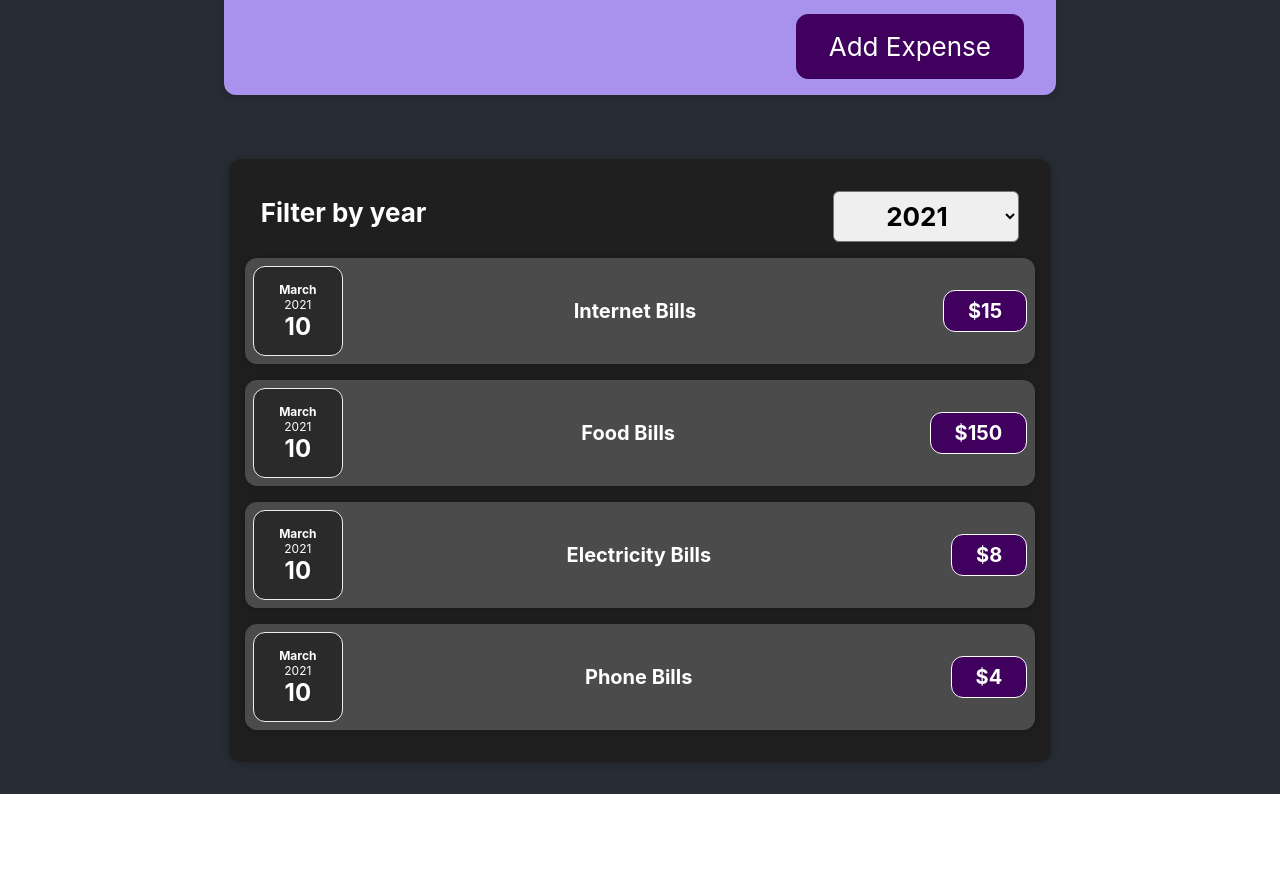
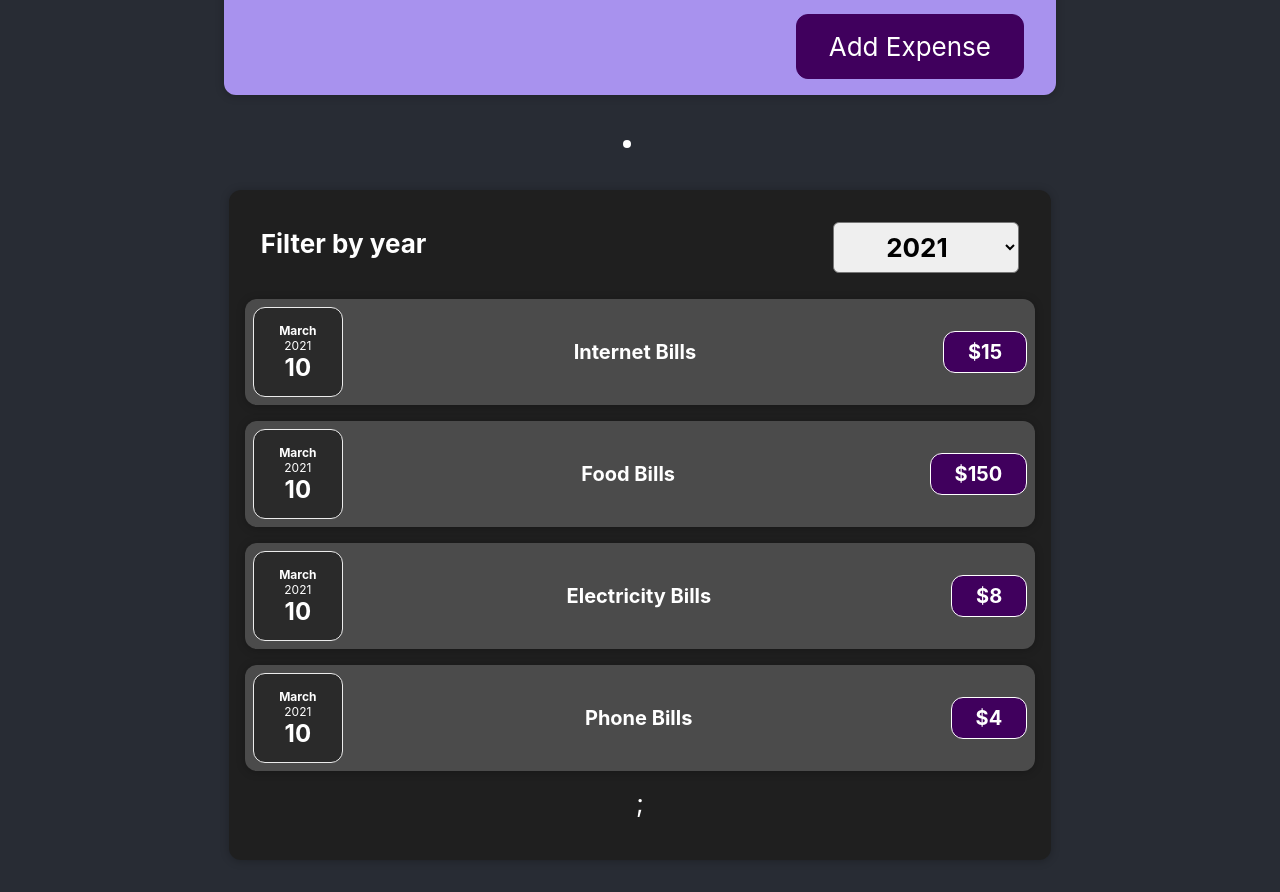
Before and after one commit to sritaj/ReactJS-ExpensesTracker, a React (Create React App) app: page / in a window 1280 px wide. Shown: the part 244-1136 px from the top of the page. Before the commit the page ends 1038 px from the top, so only its background shows below. Built offline with nearby package versions, Linux system fonts and the light colour scheme.

Commit message:
Seggregated Filter logic in separate js files and added relevant css, updated divs to li in Expenses and used the ExpensesList custom component to render the Expenses using props

```diff
--- a/src/components/Expenses/Expenses.js
+++ b/src/components/Expenses/Expenses.js
@@ -3,6 +3,7 @@
 import ExpenseItems from "./ExpenseItems";
 import Card from "../UI/Card";
 import ExpensesFilter from "./ExpensesFilter";
+import ExpensesList from "./ExpensesList";
 
 const Expenses = (props) => {
   const [filteredYear, setFilteredYear] = useState("2021");
@@ -16,29 +17,16 @@
     return expense.date.getFullYear().toString() === filteredYear;
   });
 
-  let filteredExpensesContent = <p>No Expenses found for the selected year </p>;
-
-  if (filteredExpenses.length > 0) {
-    filteredExpensesContent = filteredExpenses.map((expense) => (
-      <ExpenseItems
-        key={expense.id}
-        title={expense.title}
-        date={expense.date}
-        price={expense.price}
-      />
-    ));
-  }
-
   return (
-    <div>
+    <li>
       <Card className="expenses">
         <ExpensesFilter
           selected={filteredYear}
           onYearFilter={filterChangeHandler}
         />
-        {filteredExpensesContent}
+        <ExpensesList items={filteredExpenses} />
       </Card>
-    </div>
+    </li>
   );
 };
 
--- /dev/null
+++ b/src/components/Expenses/ExpensesList.css
@@ -0,0 +1,9 @@
+.expenses-list {
+  list-style: none;
+  padding: 0;
+}
+
+.expenses-list__fallback {
+  color: white;
+  text-align: center;
+}
--- /dev/null
+++ b/src/components/Expenses/ExpensesList.js
@@ -0,0 +1,24 @@
+import "./ExpensesList.css";
+import ExpenseItems from "./ExpenseItems";
+
+const ExpensesList = (props) => {
+  if (props.items.length === 0) {
+    return <h2 className="expenses-list__fallback">No Expenses Found</h2>;
+  }
+
+  return (
+    <ul className="expenses-list">
+      {props.items.map((expense) => (
+        <ExpenseItems
+          key={expense.id}
+          title={expense.title}
+          date={expense.date}
+          price={expense.price}
+        />
+      ))}
+      ;
+    </ul>
+  );
+};
+
+export default ExpensesList;
```
